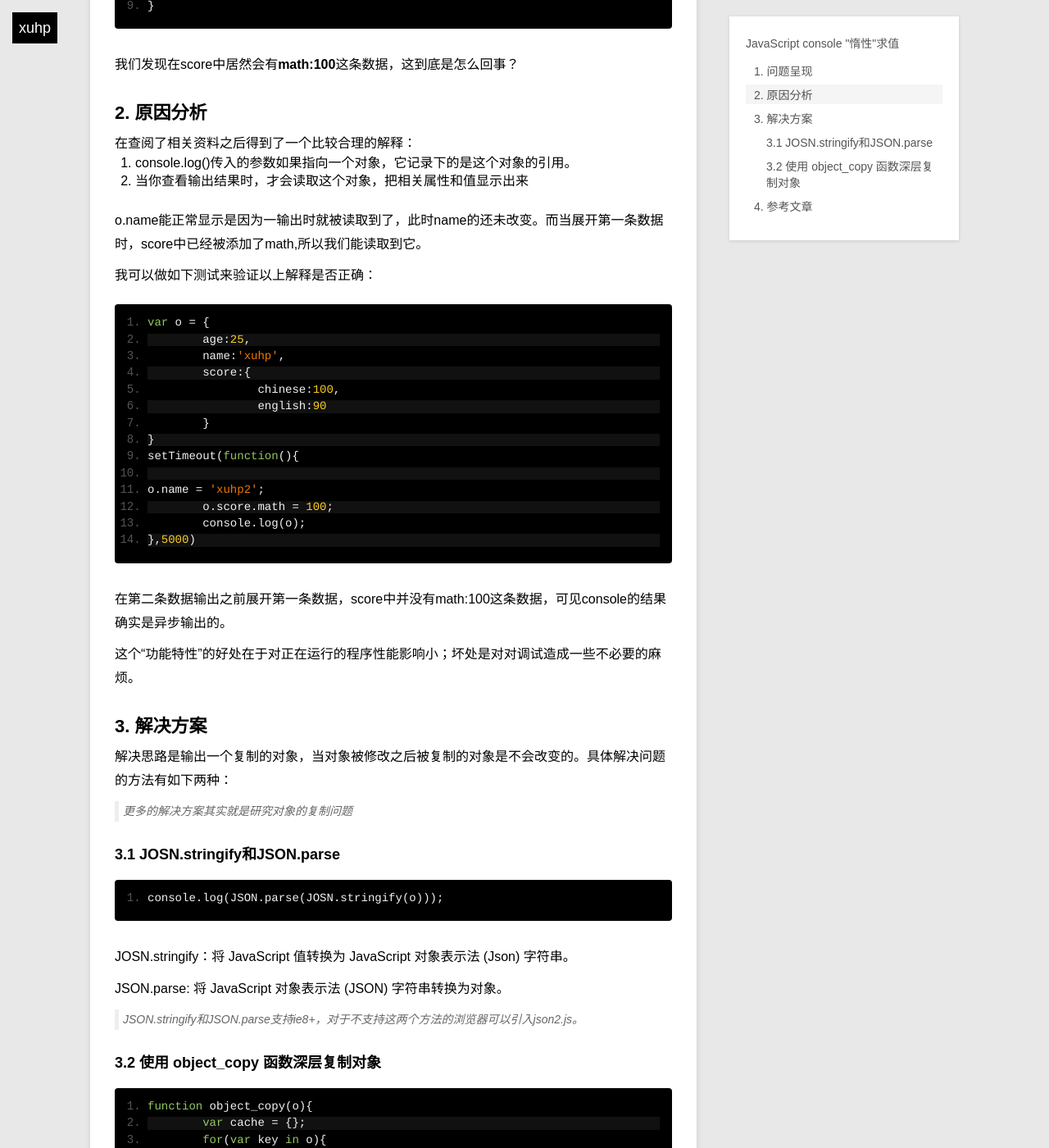
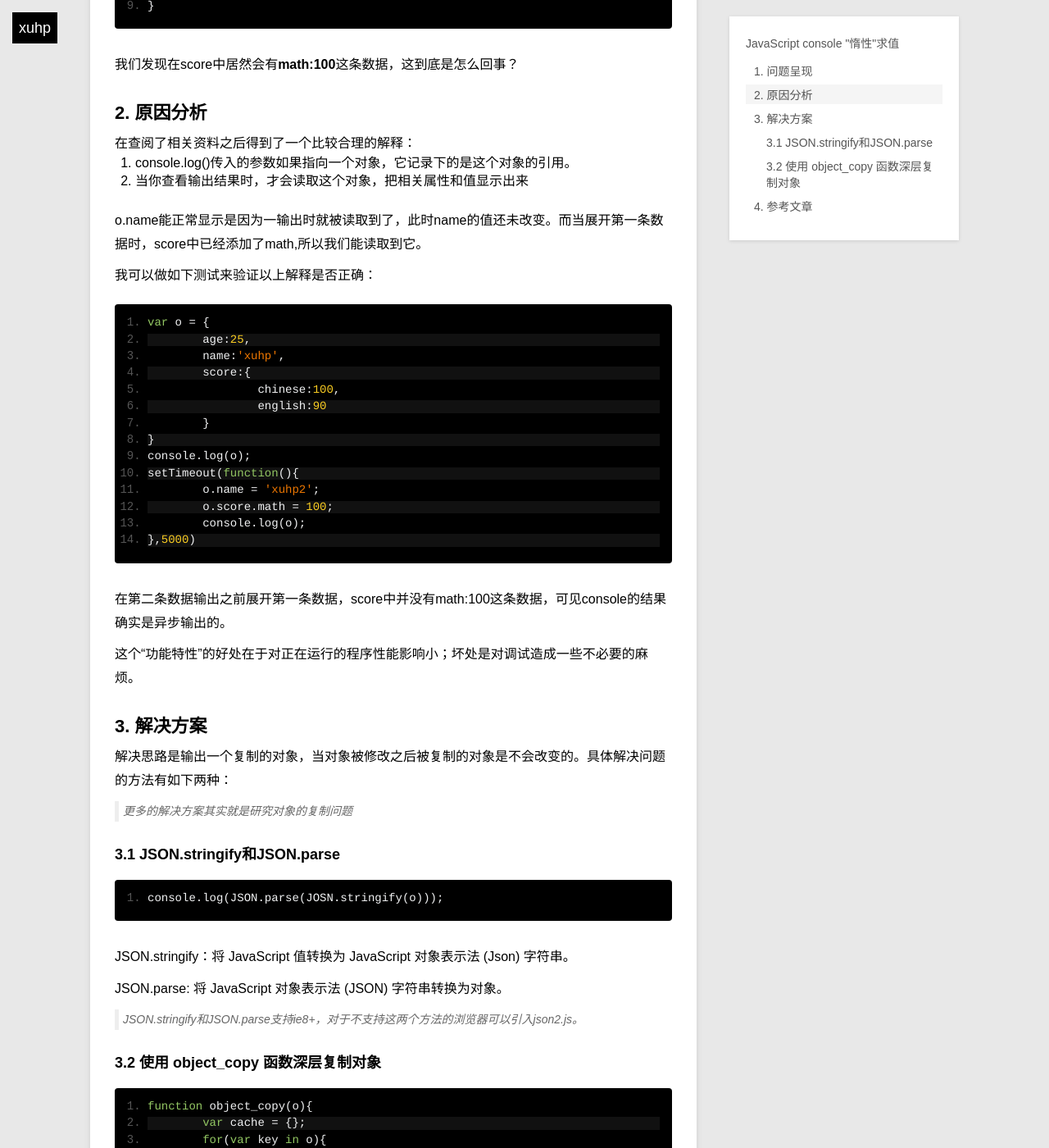
Before and after one commit to xuhp/xuhp.github.io, a Jekyll site: the page built from _posts/blog/2015-05-03-chrome's-JavaScript-console-is-lazy.md, in a window 1280 px wide and 1400 px high, scrolled down 1111 px. Shown: the whole window at 82% size. Built offline with Jekyll 4.4.1, drawn with Linux system fonts in a browser that asks for light colours; Markdown is read by kramdown in place of the engine named in the settings.

Commit message:
修改错误

```diff
--- a/_posts/blog/2015-05-03-chrome's-JavaScript-console-is-lazy.md
+++ b/_posts/blog/2015-05-03-chrome's-JavaScript-console-is-lazy.md
@@ -51,7 +51,7 @@ description: 今天使用console调试代码时，碰到了一个很有趣的问
 1. console.log()传入的参数如果指向一个对象，它记录下的是这个对象的引用。
 2. 当你查看输出结果时，才会读取这个对象，把相关属性和值显示出来
 
-o.name能正常显示是因为一输出时就被读取到了，此时name的还未改变。而当展开第一条数据时，score中已经被添加了math,所以我们能读取到它。
+o.name能正常显示是因为一输出时就被读取到了，此时name的值还未改变。而当展开第一条数据时，score中已经添加了math,所以我们能读取到它。
 
 我可以做如下测试来验证以上解释是否正确：
 
@@ -63,16 +63,16 @@ o.name能正常显示是因为一输出时就被读取到了，此时name的还
 			english:90
 		}
 	}
+	console.log(o);
 	setTimeout(function(){
-
-	o.name = 'xuhp2';
+		o.name = 'xuhp2';
 		o.score.math = 100;
 		console.log(o);
 	},5000)
 
 在第二条数据输出之前展开第一条数据，score中并没有math:100这条数据，可见console的结果确实是异步输出的。
 
-这个“功能特性”的好处在于对正在运行的程序性能影响小；坏处是对对调试造成一些不必要的麻烦。
+这个“功能特性”的好处在于对正在运行的程序性能影响小；坏处是对调试造成一些不必要的麻烦。
 
 ##3. 解决方案
 
@@ -80,11 +80,11 @@ o.name能正常显示是因为一输出时就被读取到了，此时name的还
 
 > 更多的解决方案其实就是研究对象的复制问题
 
-###3.1 JOSN.stringify和JSON.parse
+###3.1 JSON.stringify和JSON.parse
 
 	console.log(JSON.parse(JOSN.stringify(o)));
 
-JOSN.stringify：将 JavaScript 值转换为 JavaScript 对象表示法 (Json) 字符串。
+JSON.stringify：将 JavaScript 值转换为 JavaScript 对象表示法 (Json) 字符串。
 
 JSON.parse: 将 JavaScript 对象表示法 (JSON) 字符串转换为对象。
 
```
